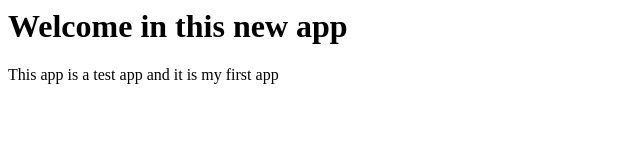
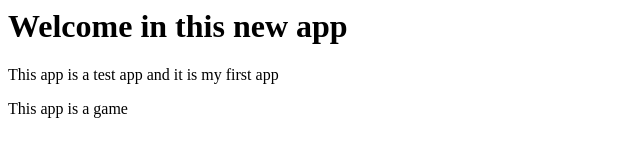
Before and after one commit to JaVan33/First-App, a plain HTML site: page index.html in a window 1280 px wide. Shown: the whole page, without its empty margins (0-640 px from the left). Drawn offline with Linux system fonts and the light colour scheme.

Commit message:
Update index.html

```diff
--- a/index.html
+++ b/index.html
@@ -6,5 +6,6 @@
   <body>
     <h1>Welcome in this new app</h1>
     <p>This app is a test app and it is my first app</p>
+    <p>This app is a game</p>
   </body>
 </html>
```
